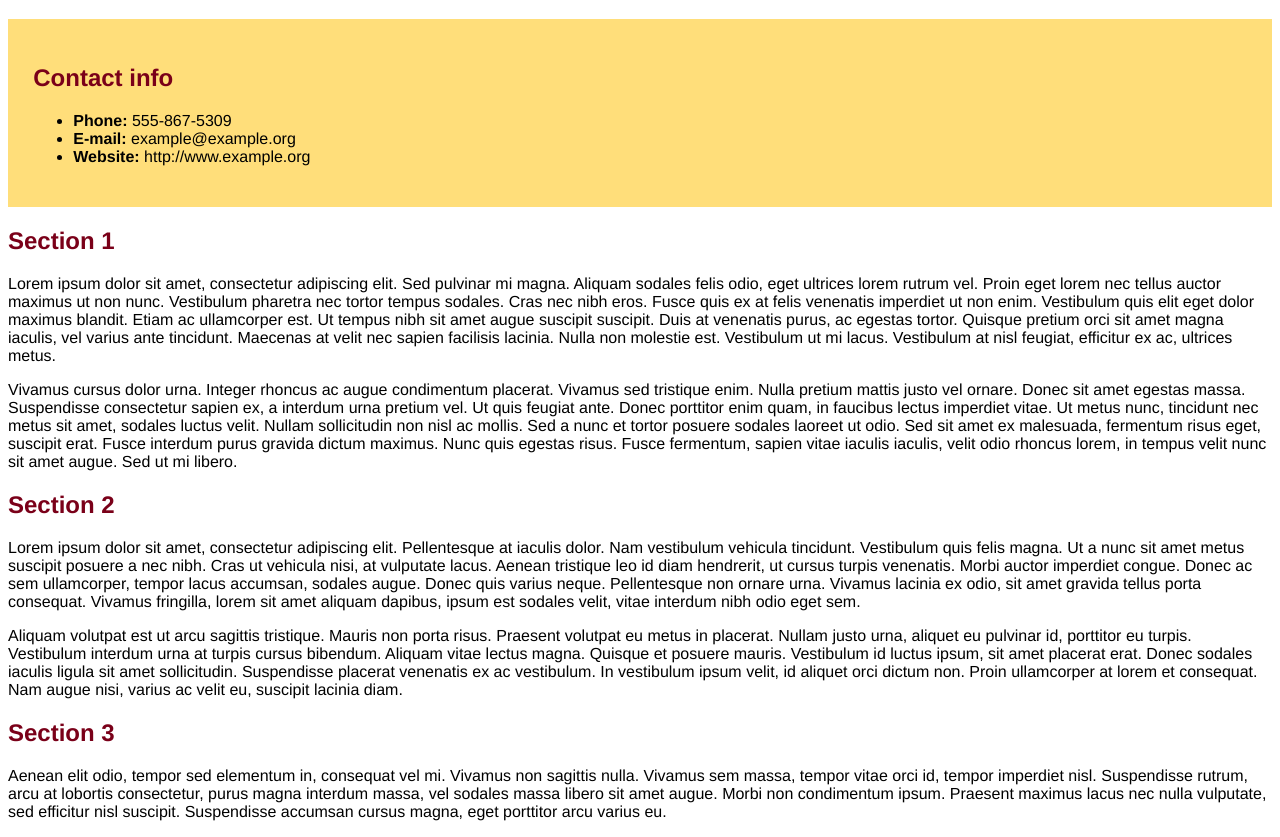
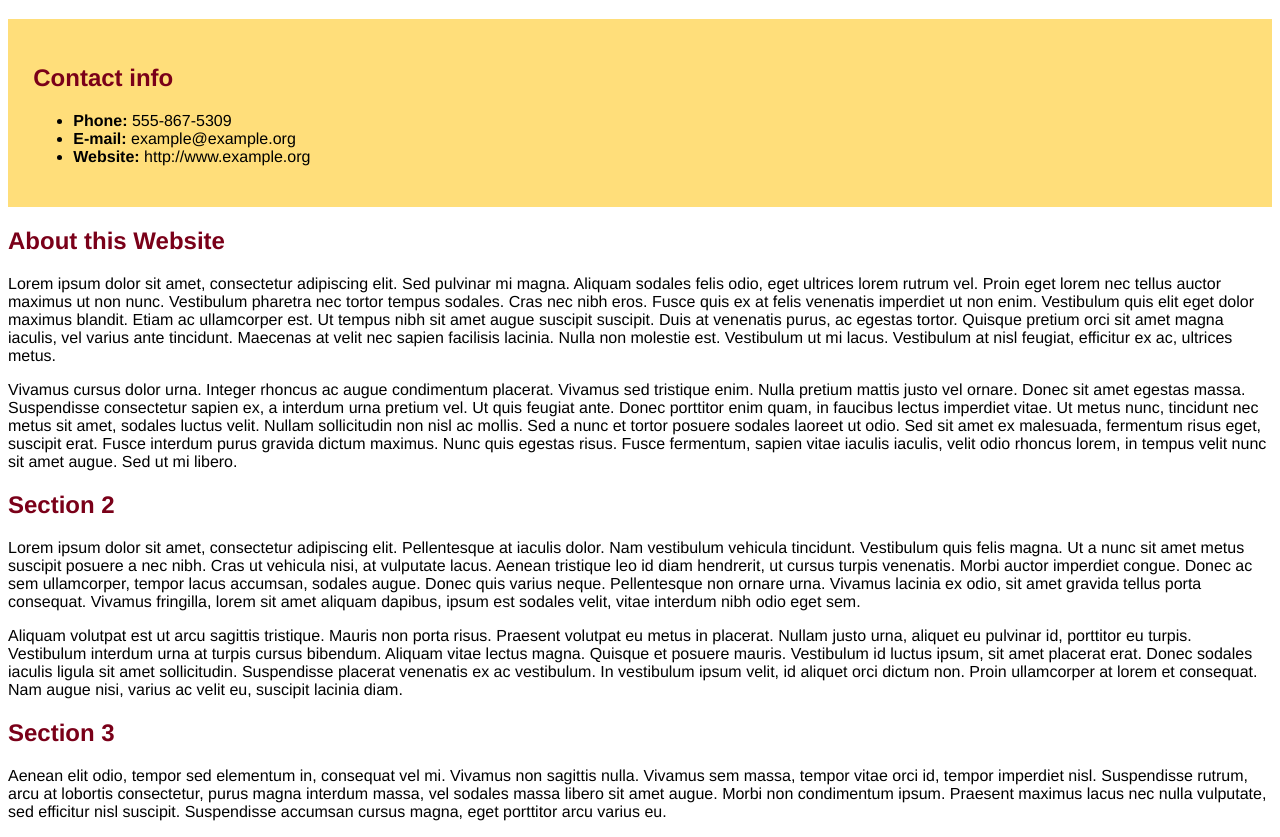
Before and after one commit to jeffe150/Template_Website, a plain HTML site: page index.html in a window 1280 px wide. Shown: the part 61-898 px from the top of the page. Drawn offline with Linux system fonts and the light colour scheme.

Commit message:
seciton header change

```diff
--- a/index.html
+++ b/index.html
@@ -17,7 +17,7 @@
 </ul>
 </div>
 
-<h2>Section 1</h2>
+<h2>About this Website</h2>
 
 <p>Lorem ipsum dolor sit amet, consectetur adipiscing elit. Sed pulvinar mi magna. Aliquam sodales felis odio, eget ultrices lorem rutrum vel. Proin eget lorem nec tellus auctor maximus ut non nunc. Vestibulum pharetra nec tortor tempus sodales. Cras nec nibh eros. Fusce quis ex at felis venenatis imperdiet ut non enim. Vestibulum quis elit eget dolor maximus blandit. Etiam ac ullamcorper est. Ut tempus nibh sit amet augue suscipit suscipit. Duis at venenatis purus, ac egestas tortor. Quisque pretium orci sit amet magna iaculis, vel varius ante tincidunt. Maecenas at velit nec sapien facilisis lacinia. Nulla non molestie est. Vestibulum ut mi lacus. Vestibulum at nisl feugiat, efficitur ex ac, ultrices metus. </p>
 
```
